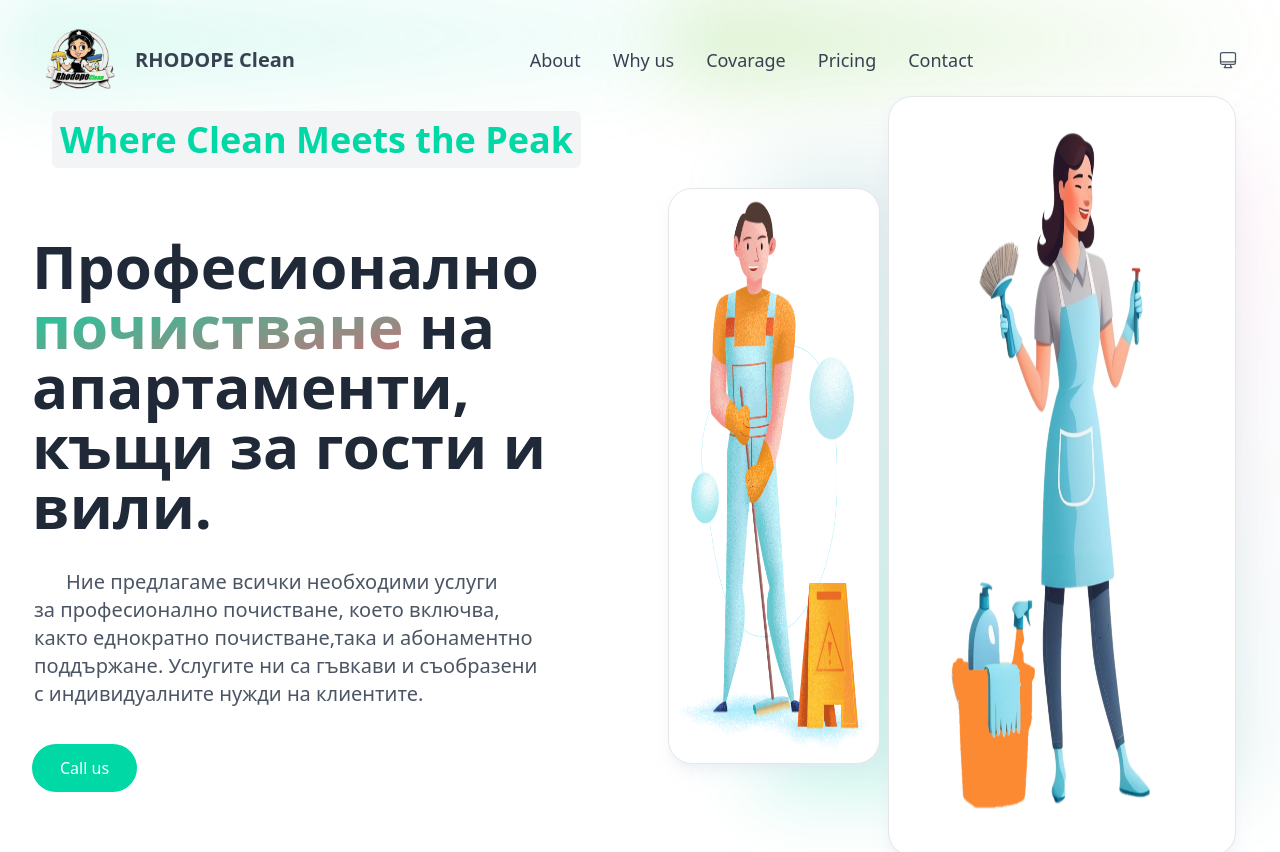
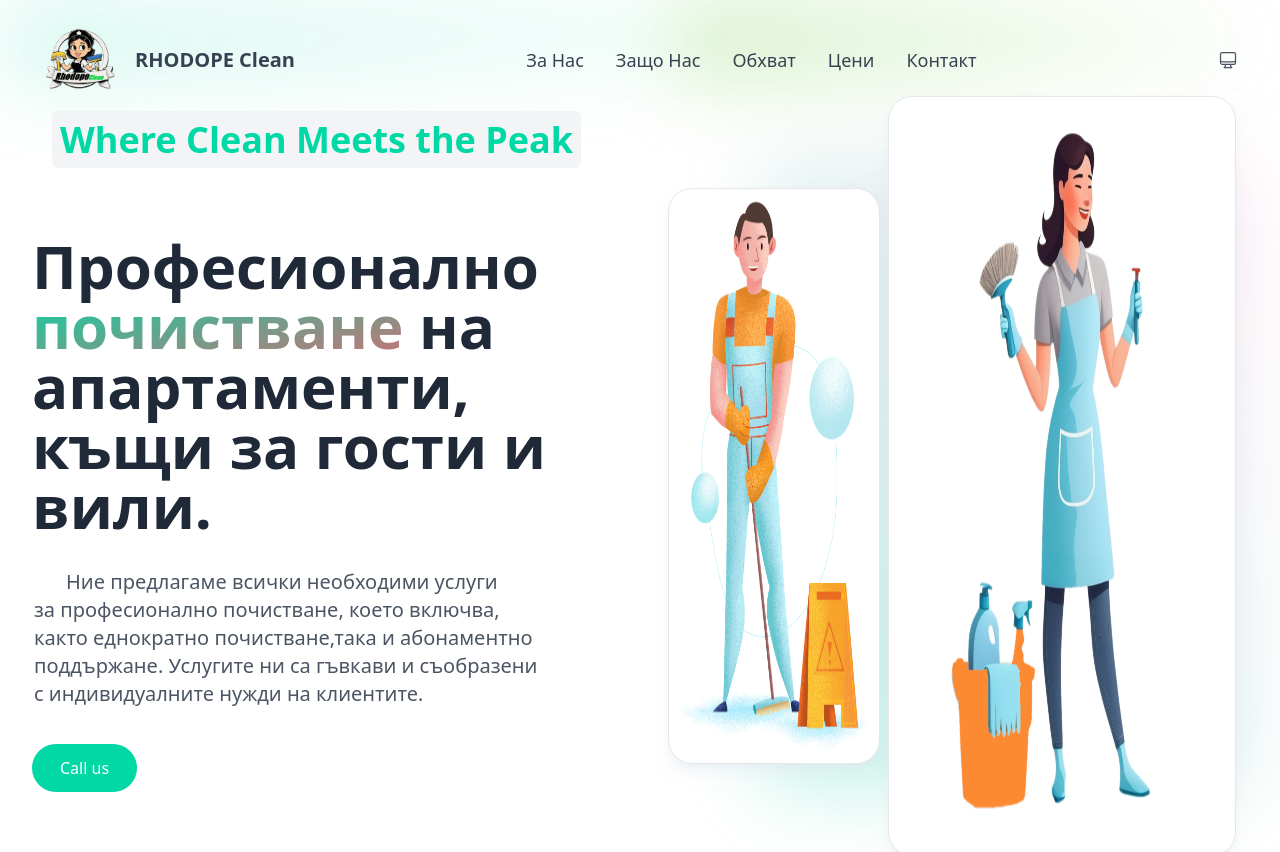
Before and after one commit to emilbakov/kika, a Nuxt app in the folder v2/: page / in a window 1280 px wide. Shown: the top 852 px of the page. Built offline with nearby package versions, Linux system fonts and the light colour scheme.

Commit message:
navbar cyr

```diff
--- a/v2/components/AppHeader.vue
+++ b/v2/components/AppHeader.vue
@@ -11,23 +11,23 @@ function toggleNav(event: MouseEvent): void {
 
 const navLinks = [
     {
-        text: "About",
+        text: "За Нас",
         href: "/#about"
     },
     {
-        text: "Why us",
+        text: "Защо Нас",
         href: "/#whyus"
     },
     {
-        text: "Covarage",
+        text: "Обхват",
         href: "/#covarage"
     },
     {
-        text: "Pricing",
+        text: "Цени",
         href: "/#pricing"
     },
     {
-        text: "Contact",
+        text: "Контакт",
         href: "/#contact"
     }
 ]
--- a/v2/components/sections/Pricing.vue
+++ b/v2/components/sections/Pricing.vue
@@ -45,34 +45,34 @@
                             <!-- <span>$38</span> -->
                             <span class="text-lg ml-1 font-normal text-gray-500 dark:text-gray-300">Почистване на апартаменти</span>
                         </h1>
-                        <p class="flex items-center text-gray-600 mb-2">
+                        <p class="flex items-center text-gray-600 mb-2 dark:text-gray-300">
                             <span
-                                class="w-4 h-4 mr-2 inline-flex items-center justify-center bg-gray-400 text-white rounded-full flex-shrink-0 dark:text-gray-300 dark:text-gray-300">
+                                class="w-4 h-4 mr-2 inline-flex items-center justify-center bg-gray-400 text-white rounded-full flex-shrink-0 dark:text-gray-300">
                                 <svg fill="none" stroke="currentColor" stroke-linecap="round" stroke-linejoin="round"
                                     stroke-width="2.5" class="w-3 h-3" viewBox="0 0 24 24">
                                     <path d="M20 6L9 17l-5-5"></path>
                                 </svg>
                             </span>Почистване на едностаен апартамент ( с едно спално помещение ) – 100. 00 лв.
                         </p>
-                        <p class="flex items-center text-gray-600 mb-2">
+                        <p class="flex items-center text-gray-600 mb-2 dark:text-gray-300">
                             <span
-                                class="w-4 h-4 mr-2 inline-flex items-center justify-center bg-gray-400 text-white rounded-full flex-shrink-0 dark:text-gray-300 dark:text-gray-300">
+                                class="w-4 h-4 mr-2 inline-flex items-center justify-center bg-gray-400 text-white rounded-full flex-shrink-0 dark:text-gray-300">
                                 <svg fill="none" stroke="currentColor" stroke-linecap="round" stroke-linejoin="round"
                                     stroke-width="2.5" class="w-3 h-3" viewBox="0 0 24 24">
                                     <path d="M20 6L9 17l-5-5"></path>
                                 </svg>
                             </span>Почистване на двустаен апартамент ( с две спални помещения ) – 130. 00 лв.
                         </p>
-                        <p class="flex items-center text-gray-600 mb-2">
+                        <p class="flex items-center text-gray-600 mb-2 dark:text-gray-300">
                             <span
-                                class="w-4 h-4 mr-2 inline-flex items-center justify-center bg-gray-400 text-white rounded-full flex-shrink-0 dark:text-gray-300 dark:text-gray-300">
+                                class="w-4 h-4 mr-2 inline-flex items-center justify-center bg-gray-400 text-white rounded-full flex-shrink-0  dark:text-gray-300">
                                 <svg fill="none" stroke="currentColor" stroke-linecap="round" stroke-linejoin="round"
                                     stroke-width="2.5" class="w-3 h-3" viewBox="0 0 24 24">
                                     <path d="M20 6L9 17l-5-5"></path>
                                 </svg>
                             </span>Почистване на тристаен апартамент ( с три спални помещения ) – 170. 00 лв.
                         </p>
-                        <p class="flex items-center text-gray-600 mb-6">
+                        <p class="flex items-center text-gray-600 mb-6 dark:text-gray-300">
                             <span
                                 class="w-4 h-4 mr-2 inline-flex items-center justify-center bg-gray-400 text-white rounded-full flex-shrink-0 dark:text-gray-300 dark:text-gray-300">
                                 <svg fill="none" stroke="currentColor" stroke-linecap="round" stroke-linejoin="round"
@@ -133,7 +133,7 @@
                             class="text-5xl text-gray-900 leading-none flex items-center pb-4 mb-4 border-b border-gray-200">
 
                         </h1>
-                        <p class="flex items-center text-gray-600 mb-2">
+                        <p class="flex items-center text-gray-600 mb-2 dark:text-gray-300">
                             <span
                                 class="w-4 h-4 mr-2 inline-flex items-center justify-center bg-gray-400 text-white rounded-full flex-shrink-0 dark:text-gray-300">
                                 <svg fill="none" stroke="currentColor" stroke-linecap="round" stroke-linejoin="round"
```
